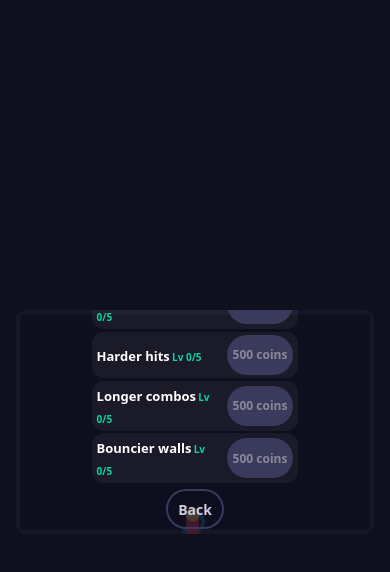
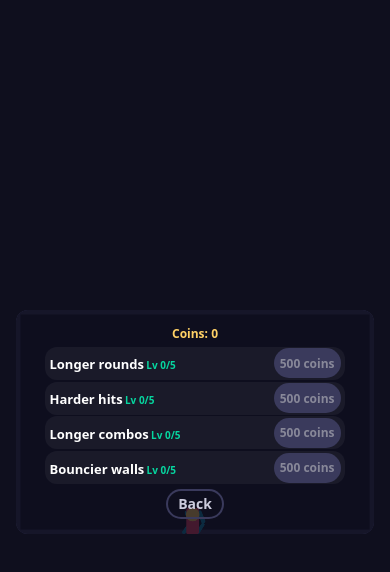
Before and after one commit to hollewood32-gif/ragdoll-fling, a website built with Vite: page index.html in a window 390 px wide. Both pictures are taken after a click on the button "Shop". Built offline with nearby package versions, Linux system fonts and the light colour scheme.

Commit message:
Fit the menu and shop on an upright phone
Very small arenas hide the how-to tips and the shop heading, use slimmer shop rows and let the list use the full width. The shop scrolls instead of clipping if it is ever still too tall.

```diff
--- a/src/style.css
+++ b/src/style.css
@@ -194,7 +194,7 @@ canvas:active {
 .overlay .shop-list {
   display: grid;
   gap: 1.3cqh;
-  width: min(100%, 92cqh);
+  width: min(100%, max(92cqh, 300px));
   margin: 0 0 2cqh;
   padding: 0;
   list-style: none;
@@ -217,6 +217,7 @@ canvas:active {
 
 .overlay .shop-item .level {
   margin-left: 1cqh;
+  white-space: nowrap;
   color: #06d6a0;
   font-size: clamp(10px, 2.3cqh, 14px);
   font-weight: 700;
@@ -258,6 +259,42 @@ canvas:active {
   }
 }
 
+/* Very small arenas (an upright phone): the menu needs every pixel. */
+@container (max-height: 240px) {
+  .overlay .how-to {
+    display: none;
+  }
+
+  .overlay h1 {
+    margin-bottom: 1cqh;
+  }
+
+  #shop h1 {
+    display: none; /* the coin line is enough of a header */
+  }
+
+  .overlay .shop-list {
+    gap: 0.7cqh;
+    margin-bottom: 1.3cqh;
+  }
+
+  .overlay .shop-item {
+    padding: 0.7cqh 2cqh;
+  }
+
+  .overlay .shop-item button,
+  #shop-back {
+    min-height: 30px;
+    padding-block: 0.7cqh;
+  }
+}
+
+/* Safety net: if the shop is ever taller than the arena, scroll instead of cutting it off. */
+#shop {
+  overflow-y: auto;
+  justify-content: safe center;
+}
+
 /* "Press M" only makes sense with a keyboard; hide it on touch screens. */
 @media (hover: none) {
   .overlay .hint {
```
